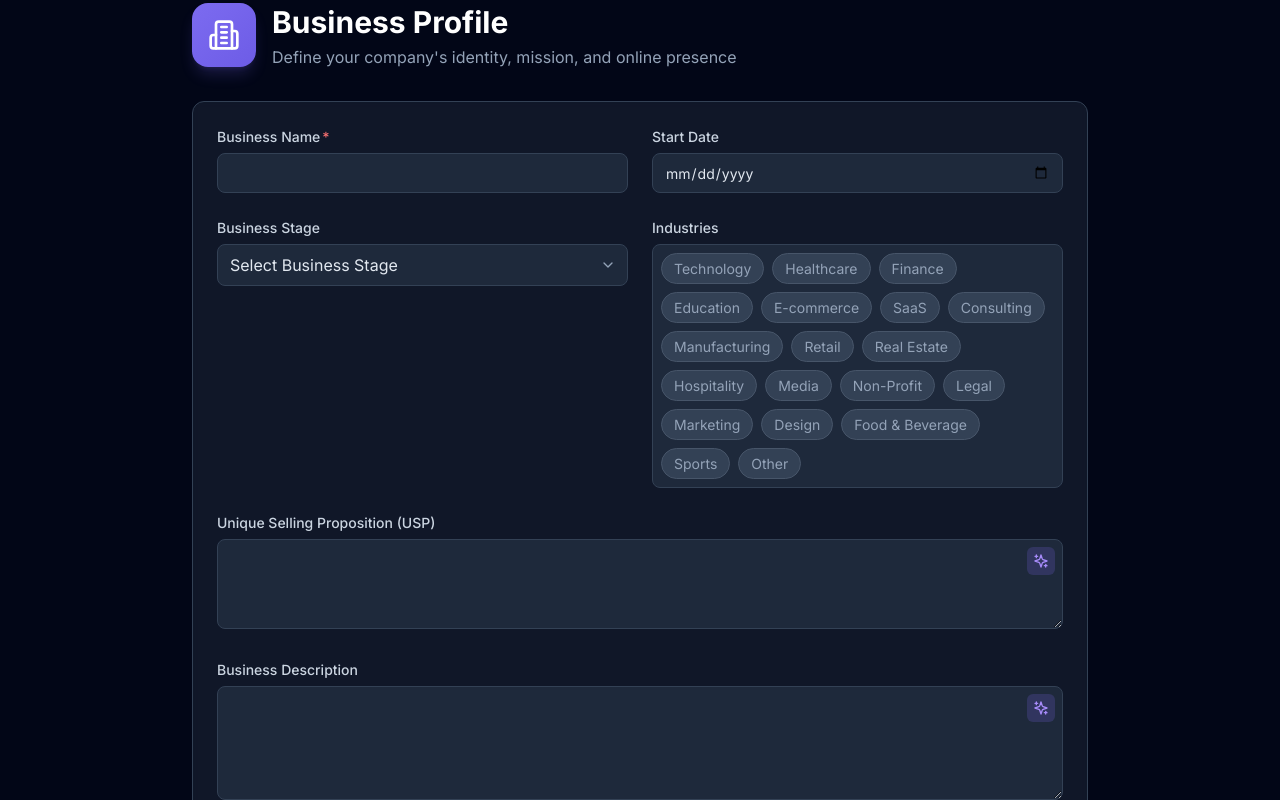
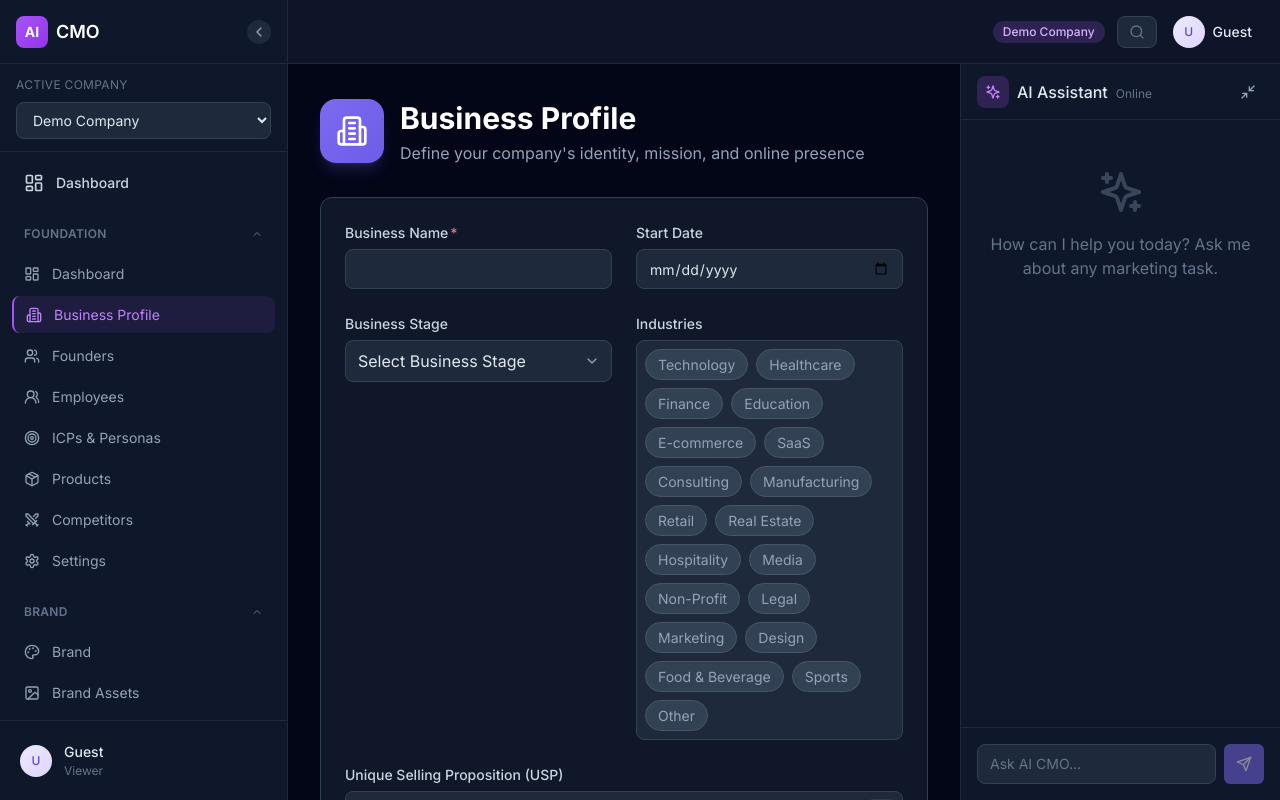
Before and after one commit to ukvalley/AI-CMO, a Next.js app in the folder src/frontend/: page /business-profile in a window 1280 px wide. Shown: the top 800 px of the page. Built offline with nearby package versions, Linux system fonts and the light colour scheme.

Commit message:
fix: wrap module pages with DashboardLayout to include sidebar

```diff
--- a/src/frontend/src/app/business-profile/page.tsx
+++ b/src/frontend/src/app/business-profile/page.tsx
@@ -1 +1,12 @@
-export { default } from '@/modules/foundation/business-profile/page';
+'use client';
+
+import { DashboardLayout } from '@/components/layout/DashboardLayout';
+import BusinessProfilePage from '@/modules/foundation/business-profile/page';
+
+export default function BusinessProfileRoute() {
+  return (
+    <DashboardLayout>
+      <BusinessProfilePage />
+    </DashboardLayout>
+  );
+}
--- a/src/frontend/src/app/employees/page.tsx
+++ b/src/frontend/src/app/employees/page.tsx
@@ -1 +1,12 @@
-export { default } from '@/modules/foundation/employees/page';
+'use client';
+
+import { DashboardLayout } from '@/components/layout/DashboardLayout';
+import EmployeesPage from '@/modules/foundation/employees/page';
+
+export default function EmployeesRoute() {
+  return (
+    <DashboardLayout>
+      <EmployeesPage />
+    </DashboardLayout>
+  );
+}
--- a/src/frontend/src/app/founders/page.tsx
+++ b/src/frontend/src/app/founders/page.tsx
@@ -1 +1,12 @@
-export { default } from '@/modules/foundation/founders/page';
+'use client';
+
+import { DashboardLayout } from '@/components/layout/DashboardLayout';
+import FoundersPage from '@/modules/foundation/founders/page';
+
+export default function FoundersRoute() {
+  return (
+    <DashboardLayout>
+      <FoundersPage />
+    </DashboardLayout>
+  );
+}
```
